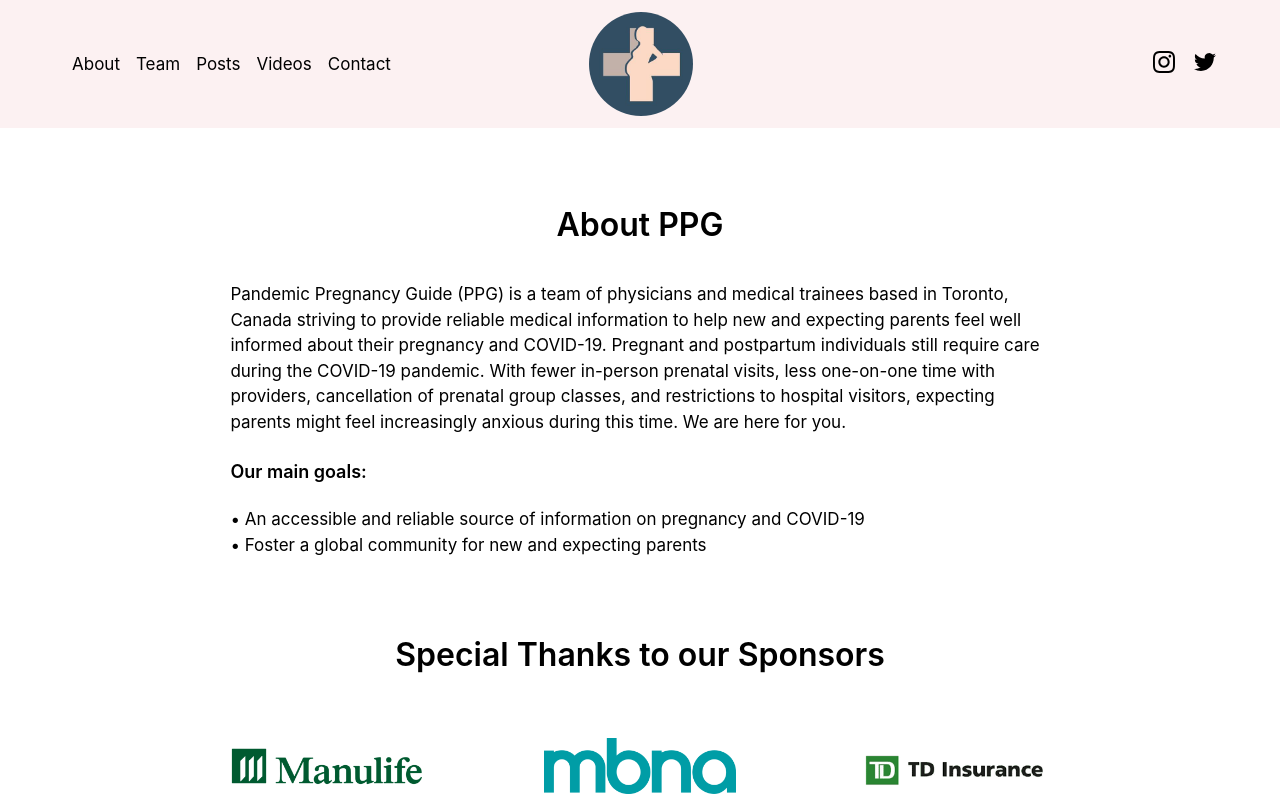
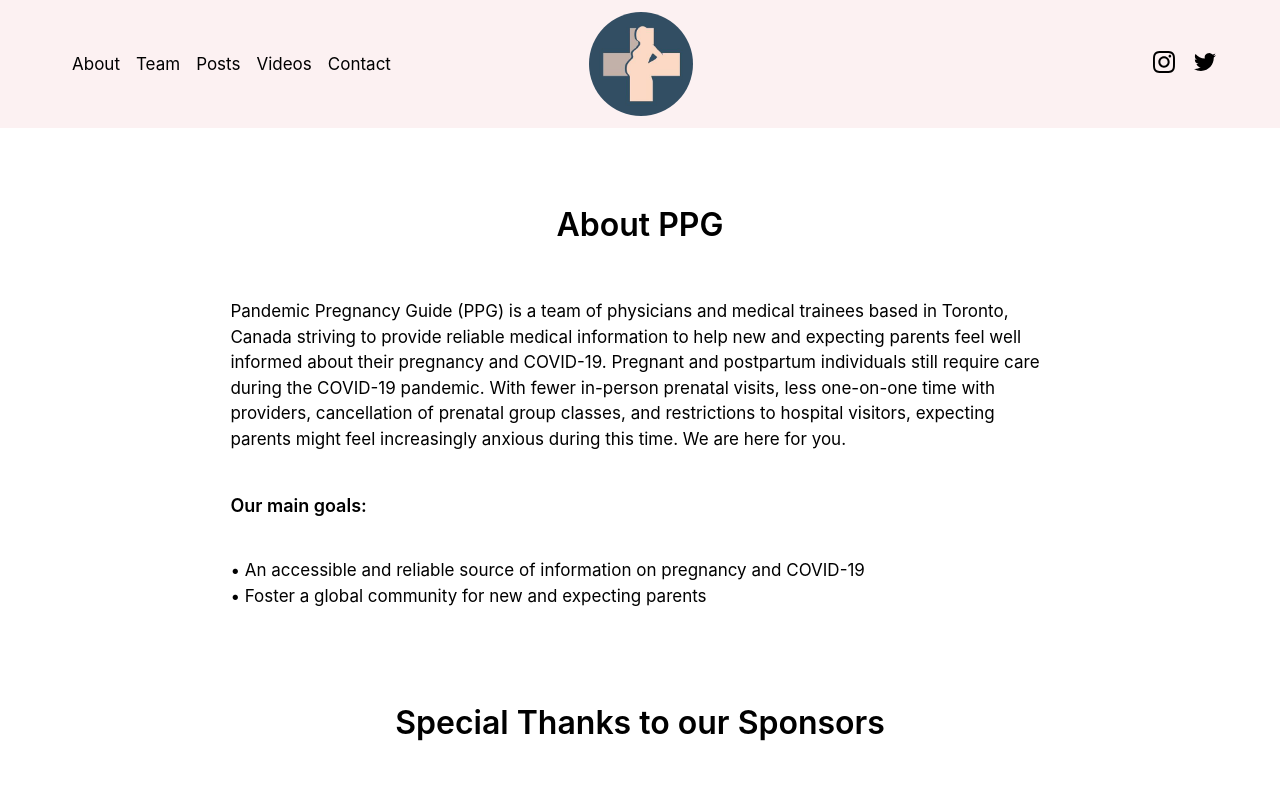
Before and after one commit to kodyang/ppg, a React (Create React App) app: page /about in a window 1280 px wide. Shown: the top 800 px of the page. Built offline with nearby package versions, Linux system fonts and the light colour scheme.

Commit message:
change headers from div to h1

```diff
--- a/src/pages/About.js
+++ b/src/pages/About.js
@@ -12,7 +12,7 @@ const OuterWrapper = styled.div`
   }
 `;
 
-const Header = styled.div`
+const Header = styled.h1`
   font-size: 32px;
   font-weight: 600;
   align-self: center;
@@ -24,7 +24,7 @@ const Header = styled.div`
   }
 `;
 
-const MainText = styled.div`
+const MainText = styled.p`
   font-size: 17px;
   line-height: 1.5em;
 `;
--- a/src/pages/Contact.js
+++ b/src/pages/Contact.js
@@ -14,7 +14,7 @@ const OuterWrapper = styled.div`
   }
 `;
 
-const Header = styled.div`
+const Header = styled.h1`
   font-size: 32px;
   font-weight: 600;
   align-self: center;
--- a/src/pages/Sources.js
+++ b/src/pages/Sources.js
@@ -19,7 +19,7 @@ const PageWrapper = styled.div`
   }
 `;
 
-const Header = styled.div`
+const Header = styled.h1`
   align-self: center;
   text-align: center;
   font-size: 32px;
--- a/src/pages/Team.js
+++ b/src/pages/Team.js
@@ -12,7 +12,7 @@ const OuterWrapper = styled.div`
   }
 `;
 
-const Header = styled.div`
+const Header = styled.h1`
   font-size: 32px;
   font-weight: 600;
   align-self: center;
```
